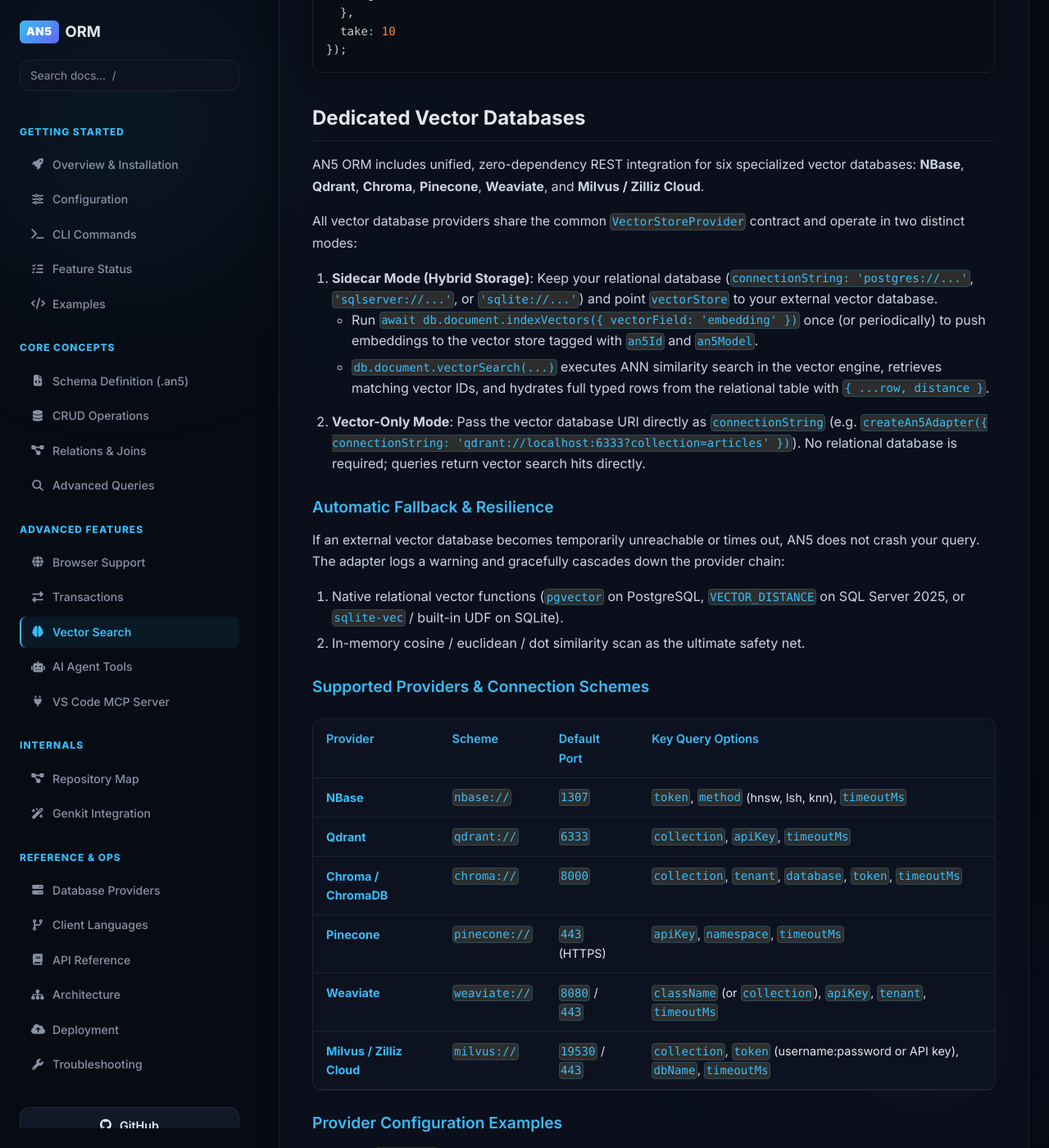
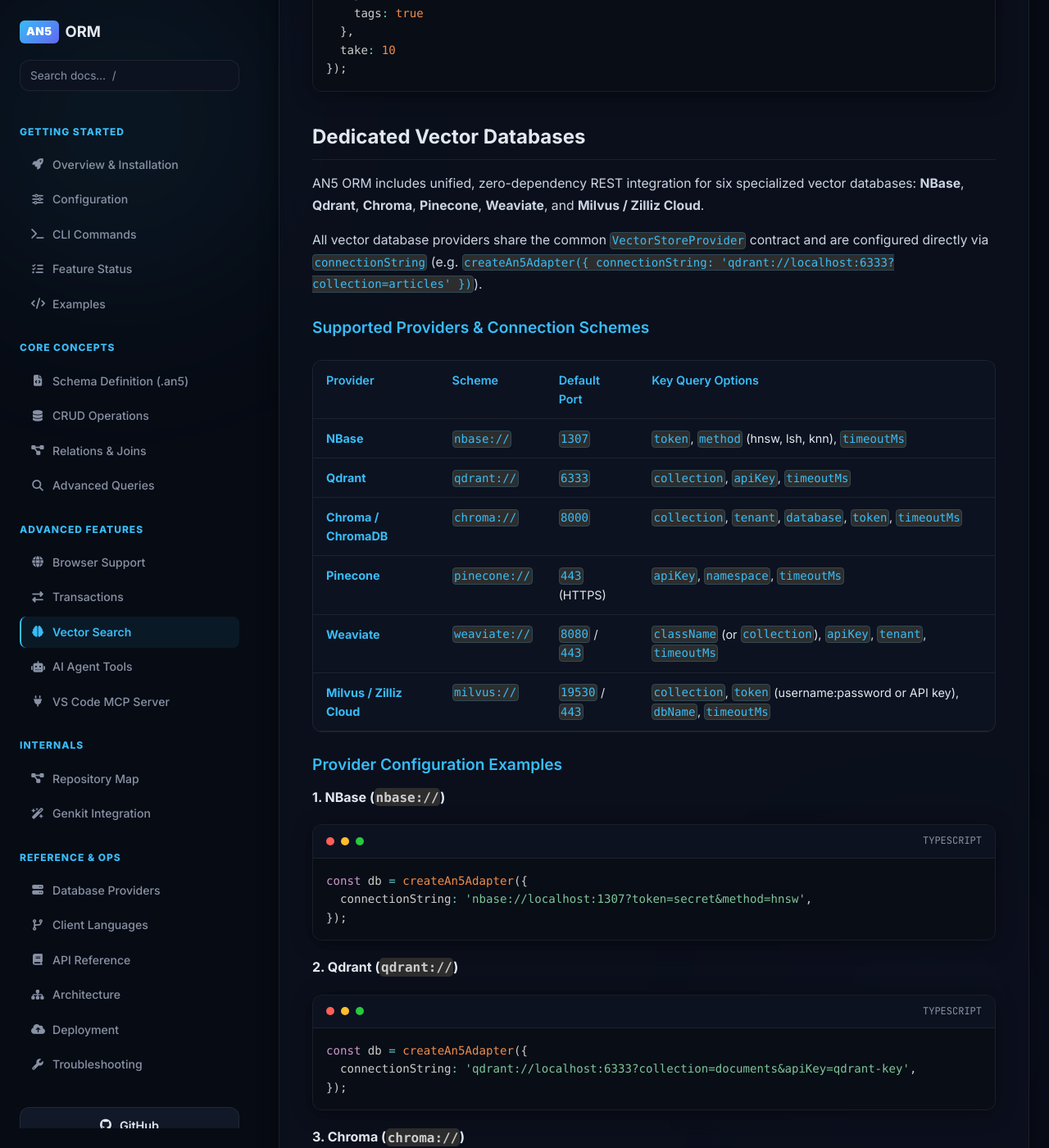
Before and after one commit to an5ORM/docs, a Jekyll site: the page built from docs/guides/vector-search.md, in a window 1280 px wide and 1400 px high, scrolled down 4684 px. Shown: the whole window at 82% size. Built offline with Jekyll 4.4.1, drawn with Linux system fonts in a browser that asks for light colours; nearby versions of some CDN libraries; some of the changed text lies outside the part shown.

Commit message:
docs(vector): unify vector database configuration under connectionString

````diff
--- a/docs/guides/vector-search.md
+++ b/docs/guides/vector-search.md
@@ -25,7 +25,7 @@ SQLite is the exception: [every runtime stores and ranks a `VECTOR(n)` column th
 
 | Order | Backend | Needs |
 |-------|---------|-------|
-| 1 | Dedicated Vector Databases ([NBase](https://github.com/N2FlowJS/nbase), Qdrant, Chroma, Pinecone, Weaviate, Milvus) | Vector store endpoint configured via `vectorStore` or `connectionString` |
+| 1 | Dedicated Vector Databases ([NBase](https://github.com/N2FlowJS/nbase), Qdrant, Chroma, Pinecone, Weaviate, Milvus) | Vector store endpoint configured via `connectionString` |
 | 2 | PostgreSQL | `pgvector` extension |
 | 3 | SQL Server 2025 | `VECTOR_DISTANCE` |
 | 4 | SQLite | [sqlite-vec](https://github.com/asg017/sqlite-vec), built-in distance functions, or `json_each` |
@@ -172,18 +172,7 @@ const results = await db.document.vectorSearch({
 AN5 ORM includes unified, zero-dependency REST integration for six specialized vector databases:
 **NBase**, **Qdrant**, **Chroma**, **Pinecone**, **Weaviate**, and **Milvus / Zilliz Cloud**.
 
-All vector database providers share the common `VectorStoreProvider` contract and operate in two distinct modes:
-
-1. **Sidecar Mode (Hybrid Storage)**: Keep your relational database (`connectionString: 'postgres://...'`, `'sqlserver://...'`, or `'sqlite://...'`) and point `vectorStore` to your external vector database.
-   - Run `await db.document.indexVectors({ vectorField: 'embedding' })` once (or periodically) to push embeddings to the vector store tagged with `an5Id` and `an5Model`.
-   - `db.document.vectorSearch(...)` executes ANN similarity search in the vector engine, retrieves matching vector IDs, and hydrates full typed rows from the relational table with `{ ...row, distance }`.
-2. **Vector-Only Mode**: Pass the vector database URI directly as `connectionString` (e.g. `createAn5Adapter({ connectionString: 'qdrant://localhost:6333?collection=articles' })`). No relational database is required; queries return vector search hits directly.
-
-### Automatic Fallback & Resilience
-
-If an external vector database becomes temporarily unreachable or times out, AN5 does not crash your query. The adapter logs a warning and gracefully cascades down the provider chain:
-1. Native relational vector functions (`pgvector` on PostgreSQL, `VECTOR_DISTANCE` on SQL Server 2025, or `sqlite-vec` / built-in UDF on SQLite).
-2. In-memory cosine / euclidean / dot similarity scan as the ultimate safety net.
+All vector database providers share the common `VectorStoreProvider` contract and are configured directly via `connectionString` (e.g. `createAn5Adapter({ connectionString: 'qdrant://localhost:6333?collection=articles' })`).
 
 ### Supported Providers & Connection Schemes
 
@@ -201,70 +190,57 @@ If an external vector database becomes temporarily unreachable or times out, AN5
 #### 1. NBase (`nbase://`)
 ```typescript
 const db = createAn5Adapter({
-  connectionString: 'sqlserver://localhost:1433;database=mydb',
-  vectorStore: 'nbase://localhost:1307?token=secret&method=hnsw',
+  connectionString: 'nbase://localhost:1307?token=secret&method=hnsw',
 });
 ```
 
 #### 2. Qdrant (`qdrant://`)
 ```typescript
 const db = createAn5Adapter({
-  connectionString: 'sqlite:///app.db',
-  vectorStore: 'qdrant://localhost:6333?collection=documents&apiKey=qdrant-key',
+  connectionString: 'qdrant://localhost:6333?collection=documents&apiKey=qdrant-key',
 });
 ```
 
 #### 3. Chroma (`chroma://`)
 ```typescript
 const db = createAn5Adapter({
-  connectionString: 'postgres://user:pass@localhost:5432/mydb',
-  vectorStore: 'chroma://localhost:8000?collection=documents&tenant=default_tenant&database=default_database',
+  connectionString: 'chroma://localhost:8000?collection=documents&tenant=default_tenant&database=default_database',
 });
 ```
 
 #### 4. Pinecone (`pinecone://`)
 ```typescript
 const db = createAn5Adapter({
-  connectionString: 'postgres://user:pass@localhost:5432/mydb',
-  vectorStore: 'pinecone://my-index-svc.region.pinecone.io?apiKey=pcsk_secret&namespace=documents',
+  connectionString: 'pinecone://my-index-svc.region.pinecone.io?apiKey=pcsk_secret&namespace=documents',
 });
 ```
 
 #### 5. Weaviate (`weaviate://`)
 ```typescript
 const db = createAn5Adapter({
-  connectionString: 'sqlite:///app.db',
-  vectorStore: 'weaviate://localhost:8080?className=Document&apiKey=weaviate-key',
+  connectionString: 'weaviate://localhost:8080?className=Document&apiKey=weaviate-key',
 });
 ```
 
 #### 6. Milvus / Zilliz Cloud (`milvus://`)
 ```typescript
 const db = createAn5Adapter({
-  connectionString: 'sqlserver://localhost:1433;database=mydb',
-  vectorStore: 'milvus://localhost:19530?collection=documents&token=root:Milvus&dbName=default',
+  connectionString: 'milvus://localhost:19530?collection=documents&token=root:Milvus&dbName=default',
 });
 ```
 
-### Indexing & Querying in Sidecar Mode
+### Querying with `createAn5Adapter`
 
 ```typescript
-// 1. Sync embeddings into the configured vector store
-const { indexed } = await db.document.indexVectors({
-  vectorField: 'embedding',
-  batchSize: 100, // optional batch size
-});
+await db.$connect();
 
-// 2. Perform ANN vector similarity search
-const results = await db.document.vectorSearch({
+// Perform ANN vector similarity search
+const results = await db.table('Document').vectorSearch({
   vector: queryEmbedding,
-  vectorField: 'embedding',
   take: 10,
   distanceMetric: 'cosine', // 'cosine' | 'euclidean' | 'dot'
 });
-
-// Hits are fully hydrated from the relational table:
-// [{ id: "doc-1", title: "...", content: "...", distance: 0.12 }, ...]
+// [{ id: "Document:42", an5Id: "42", an5Model: "Document", distance: 0.12 }, ...]
 ```
 
 ### Standalone Clients & Dynamic Factory
@@ -300,12 +276,8 @@ The vector database provider suite is natively supported across all AN5 language
 - **Python**:
   ```python
   from an5_adapters import create_an5_adapter
-  db = create_an5_adapter(
-      "sqlite:///app.db",
-      vector_store="qdrant://localhost:6333?collection=documents"
-  )
-  db.document.index_vectors(vector_field="embedding")
-  hits = db.document.vector_search(vector=query_embedding, take=5)
+  db = create_an5_adapter("qdrant://localhost:6333?collection=documents")
+  hits = db.table("Document").vector_search(vector=query_embedding, take=5)
   ```
 - **Go**:
   ```go
````
Also changed, not shown: docs/guides/providers.md (+2 -4 lines).
